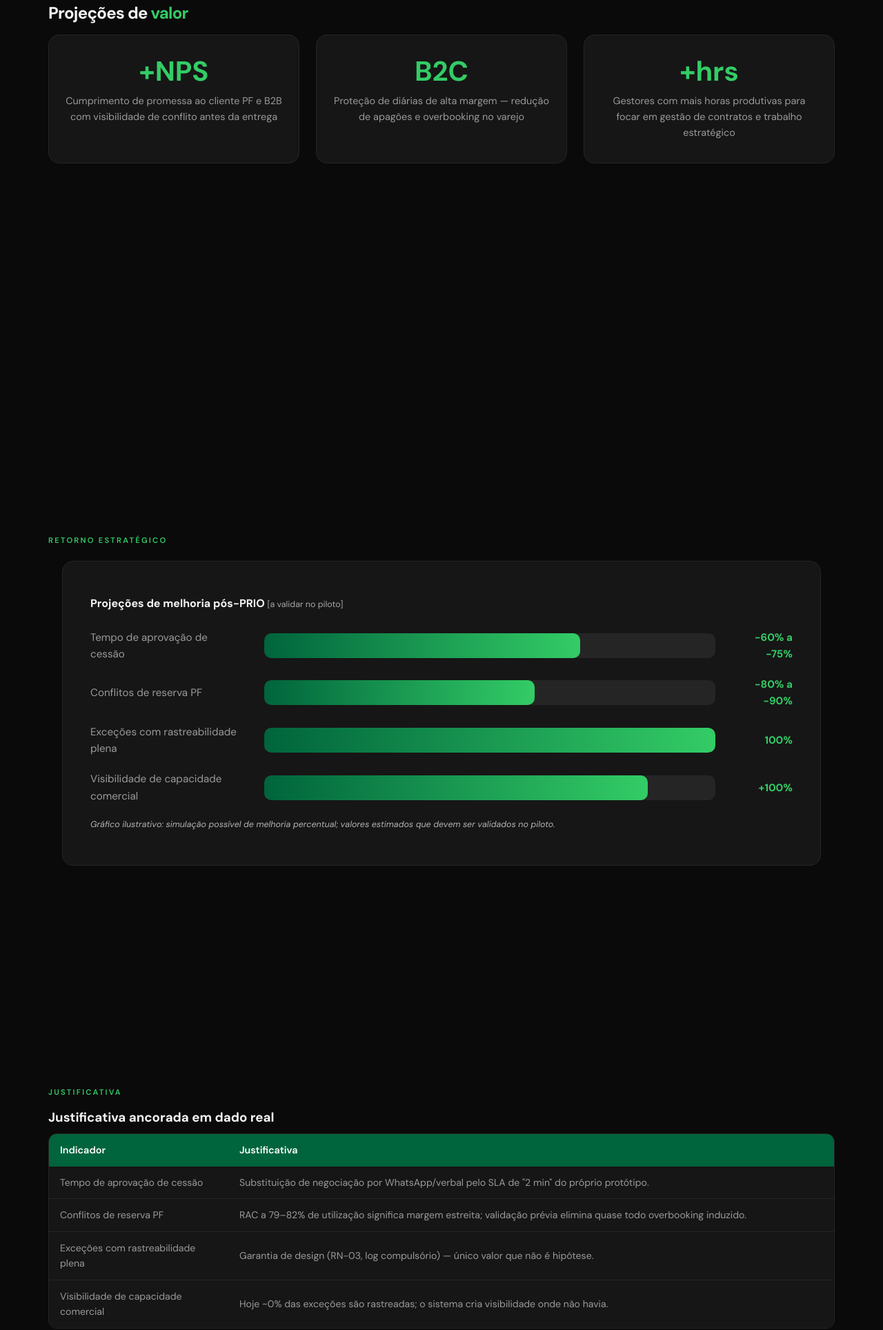
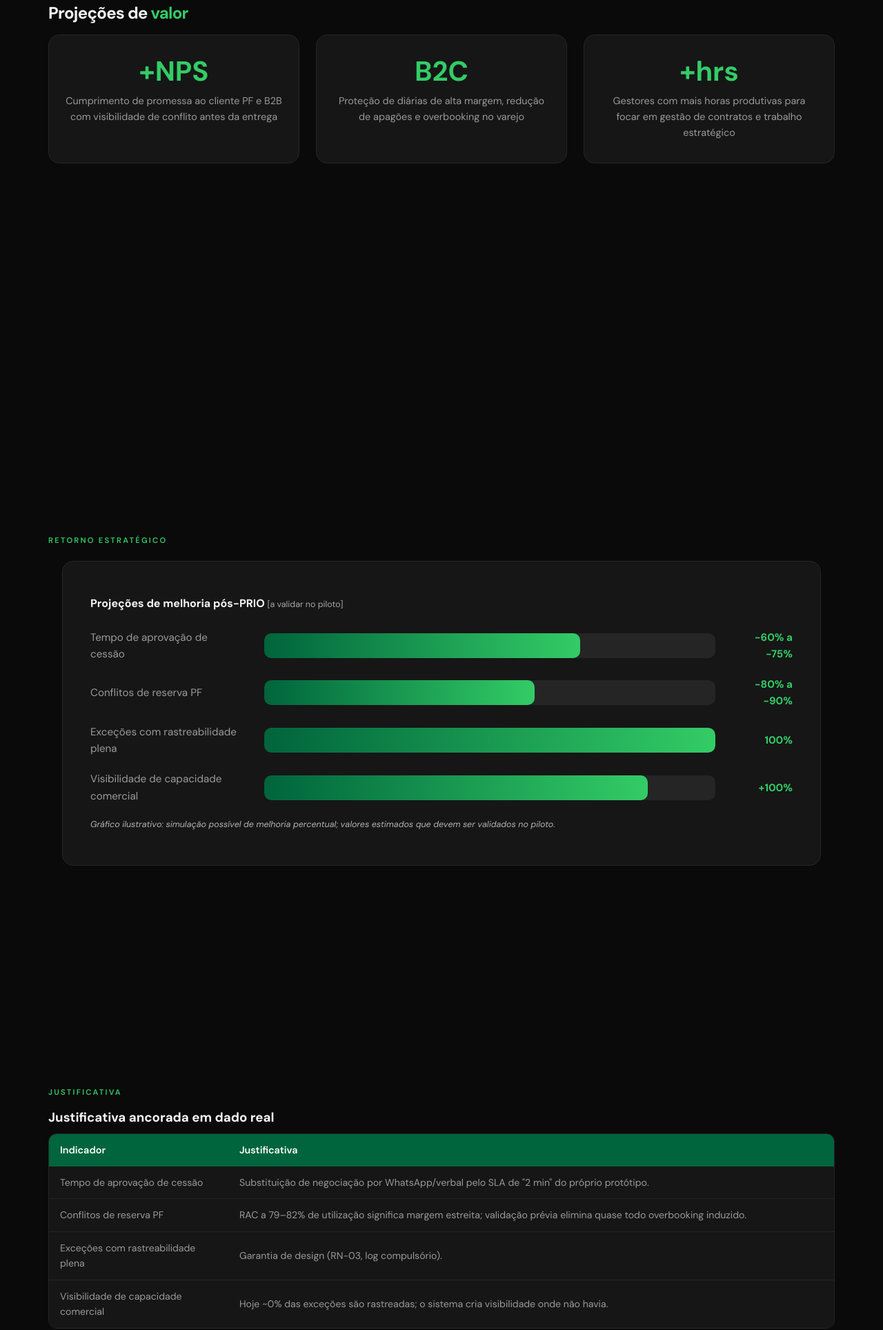
Before and after one commit to GiantMazelliWasHere/PRIO_Prioriza-o-Operacional-de-Reserva, a plain HTML site: page index.html in a window 1280 px wide. Shown: the part 8919-10847 px from the top of the page at 69% size. Drawn offline with Linux system fonts and the light colour scheme.

Commit message:
Ajustes de texto

```diff
--- a/index.html
+++ b/index.html
@@ -379,7 +379,7 @@
             </div>
             <div class="kpi-box reveal reveal-delay-1">
               <div class="kpi-value">B2C</div>
-              <p class="kpi-desc">Proteção de diárias de alta margem — redução de apagões e overbooking no varejo</p>
+              <p class="kpi-desc">Proteção de diárias de alta margem, redução de apagões e overbooking no varejo</p>
             </div>
             <div class="kpi-box reveal reveal-delay-2">
               <div class="kpi-value">+hrs</div>
@@ -442,7 +442,7 @@
                 </tr>
                 <tr>
                   <td>Exceções com rastreabilidade plena</td>
-                  <td>Garantia de design (RN-03, log compulsório) — único valor que não é hipótese.</td>
+                  <td>Garantia de design (RN-03, log compulsório).</td>
                 </tr>
                 <tr>
                   <td>Visibilidade de capacidade comercial</td>
```
